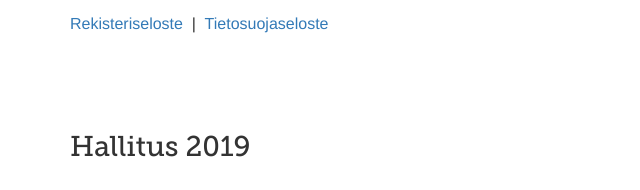
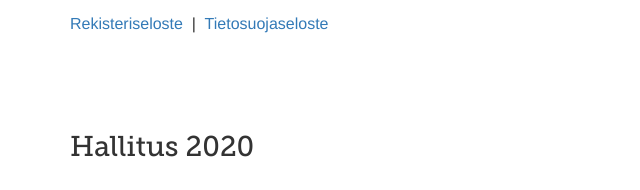
Before and after one commit to athenealumni/athenealumni.fi, a website: page index.html in a window 1280 px wide. Shown: the part 1103-1293 px from the top of the page, 0-640 px from the left. Drawn offline with nearby package versions, Linux system fonts and the light colour scheme.

Commit message:
Update index.html

```diff
--- a/index.html
+++ b/index.html
@@ -79,7 +79,7 @@
 
     <div class="container hallitus">
 
-      <h2>Hallitus 2019</h2>
+      <h2>Hallitus 2020</h2>
 
       <div class="row">
 
```
